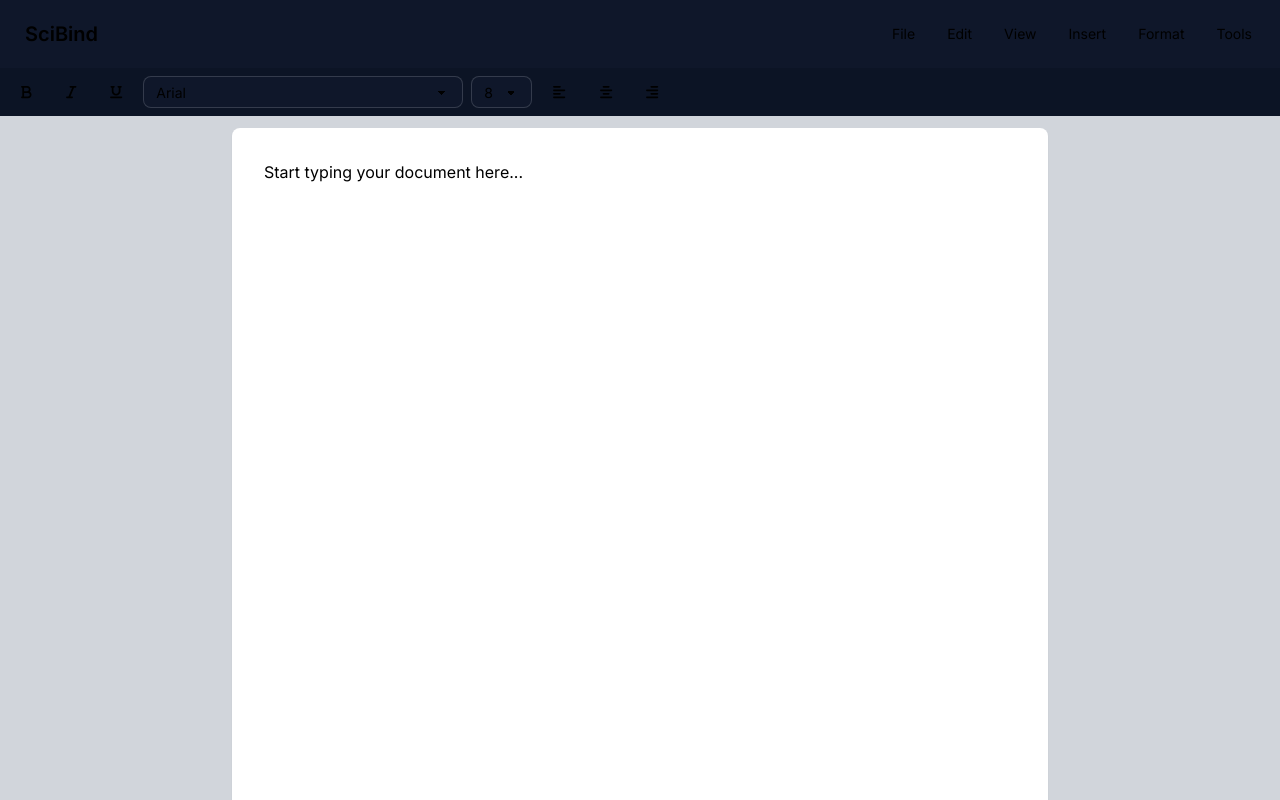
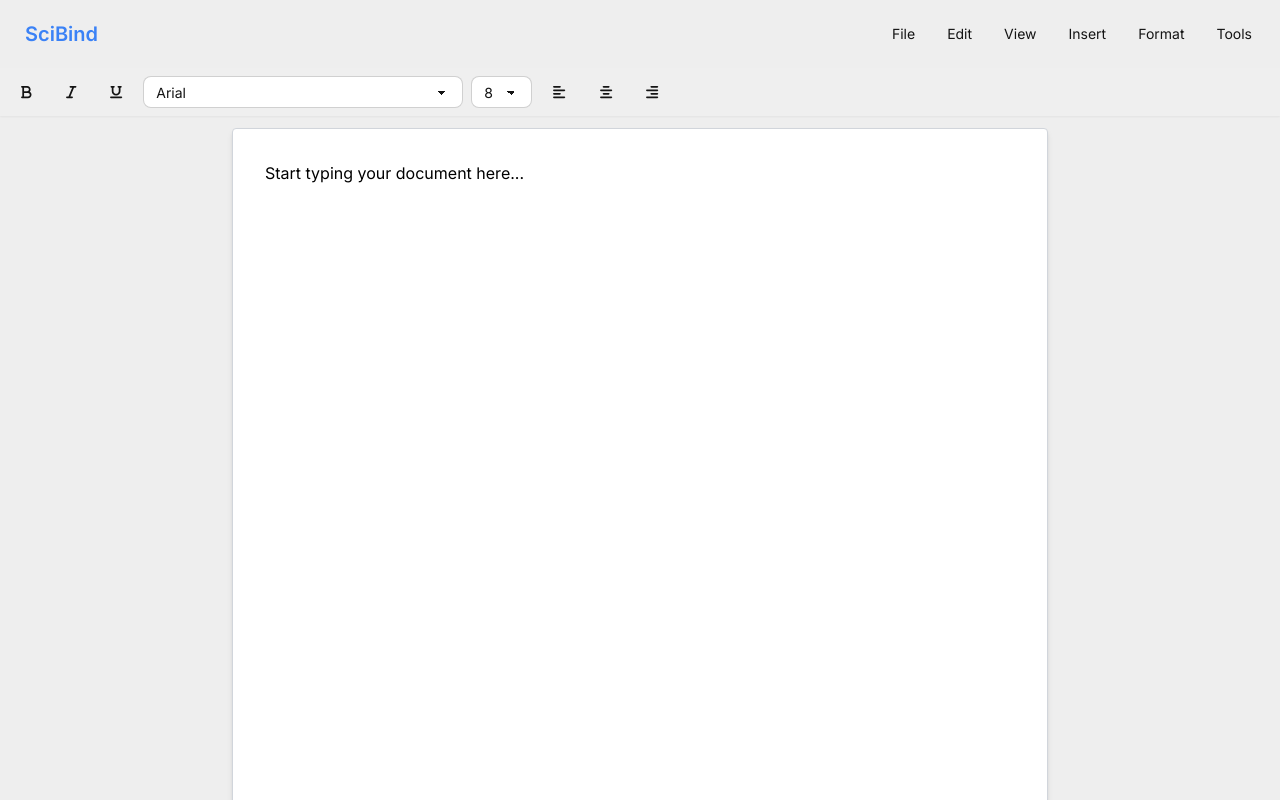
Before and after one commit to CrazeXD/SciBind, a Next.js app in the folder frontend/scibind/: page /binder/1 in a window 1280 px wide. Shown: the top 800 px of the page. Built offline with nearby package versions, Linux system fonts and the light colour scheme.

Commit message:
More styling for the frontend of the binder editor

```diff
--- a/frontend/scibind/src/app/binder/[slug]/page.tsx
+++ b/frontend/scibind/src/app/binder/[slug]/page.tsx
@@ -7,7 +7,7 @@ import Editor from "@/components/editor";
 
 export default function Home() {
   return (
-    <div className="min-h-screen flex flex-col bg-gray-100">
+    <div className="min-h-screen flex flex-col bg-neutral" data-theme="doc">
       <Head>
         <title>SciBind</title>
         <link rel="icon" href="/favicon.ico" />
@@ -18,7 +18,7 @@ export default function Home() {
         <Toolbar />
       </div>
 
-      <div className="mt-28">
+      <div className="mt-28 flex-grow bg-base-200">
         <Editor />
       </div>
     </div>
--- a/frontend/scibind/src/components/editor.tsx
+++ b/frontend/scibind/src/components/editor.tsx
@@ -8,17 +8,17 @@ export default function Editor() {
   const PAGE_WIDTH = 816; // A4 width in pixels at 96 DPI
 
   useEffect(() => {
-    if (editorRef.current && editorRef.current.innerHTML === '') {
+    if (editorRef.current && editorRef.current.innerHTML === "") {
       editorRef.current.innerHTML = "Start typing your document here...";
     }
   }, []);
 
   return (
-    <div className="flex-grow bg-gray-300 p-4">
+    <div className="flex-grow bg-base-200 p-4 overflow-auto">
       <div className="w-full max-w-[816px] mx-auto">
         <div
           ref={editorRef}
-          className="w-full p-8 bg-white rounded-lg shadow-sm"
+          className="w-full p-8 bg-base-100 rounded shadow-md border border-gray-300"
           contentEditable={true}
           suppressContentEditableWarning={true}
           style={{
--- a/frontend/scibind/src/components/header.tsx
+++ b/frontend/scibind/src/components/header.tsx
@@ -3,29 +3,34 @@ import React from "react";
 
 export default function Header() {
   return (
-    <header className="navbar bg-base-100 shadow-md">
+    <header className="navbar bg-base-200 shadow-sm">
       <div className="flex-1">
-        <a className="btn btn-ghost normal-case text-xl" href="/dashboard">SciBind</a>
+        <a
+          className="btn btn-ghost normal-case text-xl text-primary"
+          href="/dashboard"
+        >
+          SciBind
+        </a>
       </div>
       <div className="flex-none">
         <ul className="menu menu-horizontal px-1">
           <li>
-            <a>File</a>
+            <a className="text-neutral-content">File</a>
           </li>
           <li>
-            <a>Edit</a>
+            <a className="text-neutral-content">Edit</a>
           </li>
           <li>
-            <a>View</a>
+            <a className="text-neutral-content">View</a>
           </li>
           <li>
-            <a>Insert</a>
+            <a className="text-neutral-content">Insert</a>
           </li>
           <li>
-            <a>Format</a>
+            <a className="text-neutral-content">Format</a>
           </li>
           <li>
-            <a>Tools</a>
+            <a className="text-neutral-content">Tools</a>
           </li>
         </ul>
       </div>
--- a/frontend/scibind/src/components/toolbar.tsx
+++ b/frontend/scibind/src/components/toolbar.tsx
@@ -1,21 +1,31 @@
+// components/Toolbar.tsx
 import { FontAwesomeIcon } from "@fortawesome/react-fontawesome";
 import { fas } from "@fortawesome/free-solid-svg-icons";
+import React from "react";
 
-import React from "react";
 export default function Toolbar() {
   return (
-    <div className="bg-base-200 p-2 flex items-center space-x-2">
-      <button className="btn btn-sm btn-ghost" title="Bold">
+    <div className="bg-neutral p-2 flex items-center space-x-2 shadow-sm">
+      <button
+        className="btn btn-sm btn-ghost text-neutral-content"
+        title="Bold"
+      >
         <FontAwesomeIcon icon={fas.faBold} />
       </button>
-      <button className="btn btn-sm btn-ghost" title="Italic">
+      <button
+        className="btn btn-sm btn-ghost text-neutral-content"
+        title="Italic"
+      >
         <FontAwesomeIcon icon={fas.faItalic} />
       </button>
-      <button className="btn btn-sm btn-ghost" title="Underline">
+      <button
+        className="btn btn-sm btn-ghost text-neutral-content"
+        title="Underline"
+      >
         <FontAwesomeIcon icon={fas.faUnderline} />
       </button>
       <select
-        className="select select-sm select-bordered w-full max-w-xs"
+        className="select select-sm select-bordered w-full max-w-xs bg-base-100 text-neutral-content"
         title="Font"
       >
         <option>Arial</option>
@@ -23,7 +33,7 @@ export default function Toolbar() {
         <option>Calibri</option>
       </select>
       <select
-        className="select select-sm select-bordered max-w-xs"
+        className="select select-sm select-bordered max-w-xs bg-base-100 text-neutral-content"
         title="Font Size"
       >
         <option>8</option>
@@ -32,13 +42,22 @@ export default function Toolbar() {
         <option>14</option>
         <option>16</option>
       </select>
-      <button className="btn btn-sm btn-ghost" title="Align Left">
+      <button
+        className="btn btn-sm btn-ghost text-neutral-content"
+        title="Align Left"
+      >
         <FontAwesomeIcon icon={fas.faAlignLeft} />
       </button>
-      <button className="btn btn-sm btn-ghost" title="Align Center">
+      <button
+        className="btn btn-sm btn-ghost text-neutral-content"
+        title="Align Center"
+      >
         <FontAwesomeIcon icon={fas.faAlignCenter} />
       </button>
-      <button className="btn btn-sm btn-ghost" title="Align Right">
+      <button
+        className="btn btn-sm btn-ghost text-neutral-content"
+        title="Align Right"
+      >
         <FontAwesomeIcon icon={fas.faAlignRight} />
       </button>
     </div>
--- a/frontend/scibind/tailwind.config.ts
+++ b/frontend/scibind/tailwind.config.ts
@@ -12,6 +12,19 @@ const main_colors = {
   error: "#ef4444",
 };
 
+const doc_colors = {
+  primary: "#3b82f6",
+  secondary: "#34A853",
+  accent: "#FBBC05",
+  neutral: "#efefef",
+  "base-100": "#FFFFFF",
+  "base-200": "#eeeeee",
+  info: "#4285F4",
+  success: "#34A853",
+  warning: "#FBBC05",
+  error: "#EA4335",
+};
+
 const config: Config = {
   content: [
     "./src/pages/**/*.{js,ts,jsx,tsx,mdx}",
@@ -21,15 +34,19 @@ const config: Config = {
   theme: {
     extend: {
       main_colors: main_colors,
+      doc_colors: doc_colors,
     },
   },
-  plugins: [
-    require('daisyui'),
-  ],
+  plugins: [require("daisyui")],
   daisyui: {
-    themes: ["light", "dark", {
-      main: main_colors,
-    }],
+    themes: [
+      "light",
+      "dark",
+      {
+        main: main_colors,
+        doc: doc_colors,
+      },
+    ],
   },
 };
 
```
